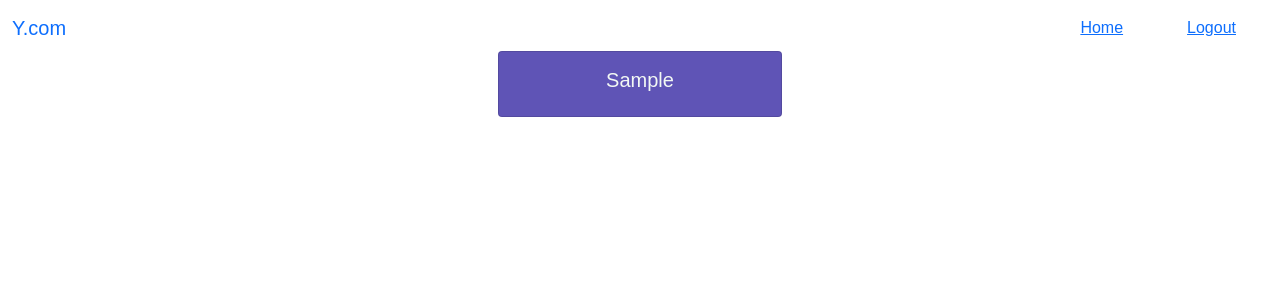
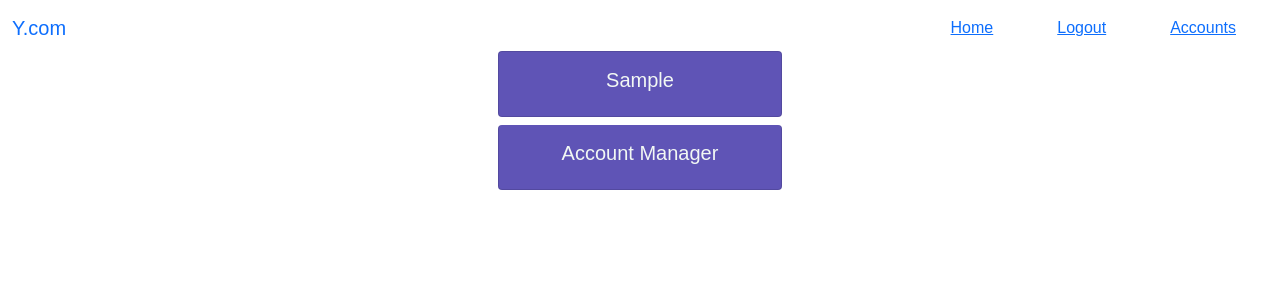
Before and after one commit to timotiousPrime/ydotcom, a Django app: page /home/ in a window 1280 px wide. Shown: the top 300 px of the page. Run offline with Django 5.2, Linux system fonts and the light colour scheme; the visitor is signed in with stand-in values (Sample User, id 1); data comes from the database, SQL or seed files in the repository; some libraries are stand-ins or nearby versions.

Commit message:
html templates

```diff
--- a/ydotcom/main/templates/main/homePage.html
+++ b/ydotcom/main/templates/main/homePage.html
@@ -5,8 +5,8 @@
     <ul class="list-group gap-2 align-items-center">
     {% for u in users %}
         {% include 'partials/userCard.html' %}
-
-    {% endfor %}
+        {% endfor %}
+        {% include 'partials/accountManagerCard.html' %}
     </ul>
 </div>
 {% endblock %}
--- /dev/null
+++ b/ydotcom/main/templates/partials/accountManagerCard.html
@@ -0,0 +1,5 @@
+{% load static %}
+
+<div class="card user-card col-lg-6 list-group-item text-center">
+    <a class="" href="#"><h5 class=" card-title px-6 py-2 bg-body-tertiary">Account Manager</h5></a>
+</div>
--- a/ydotcom/main/templates/partials/navbar.html
+++ b/ydotcom/main/templates/partials/navbar.html
@@ -6,6 +6,7 @@
       <div class="d-flex">
         <a class="mx-2 px-4 py-2" href="{% url 'HomePage' %}">Home</a>
         <a class="mx-2 px-4 py-2" href="{% url 'Logout' %}">Logout</a>
+        <a class="mx-2 px-4 py-2" href="{% url 'TestView' %}">Accounts</a>
       </div>
         {% else %}
       <div class="d-flex">
```
